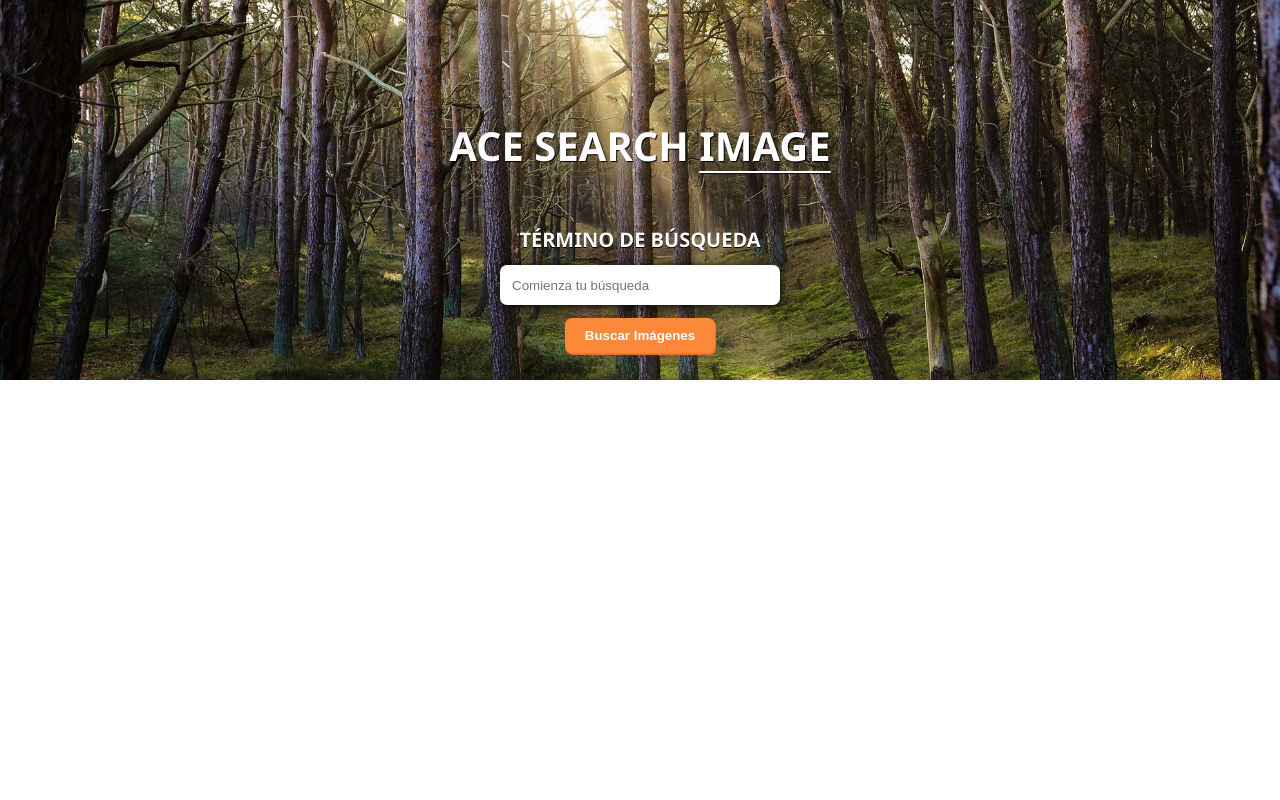
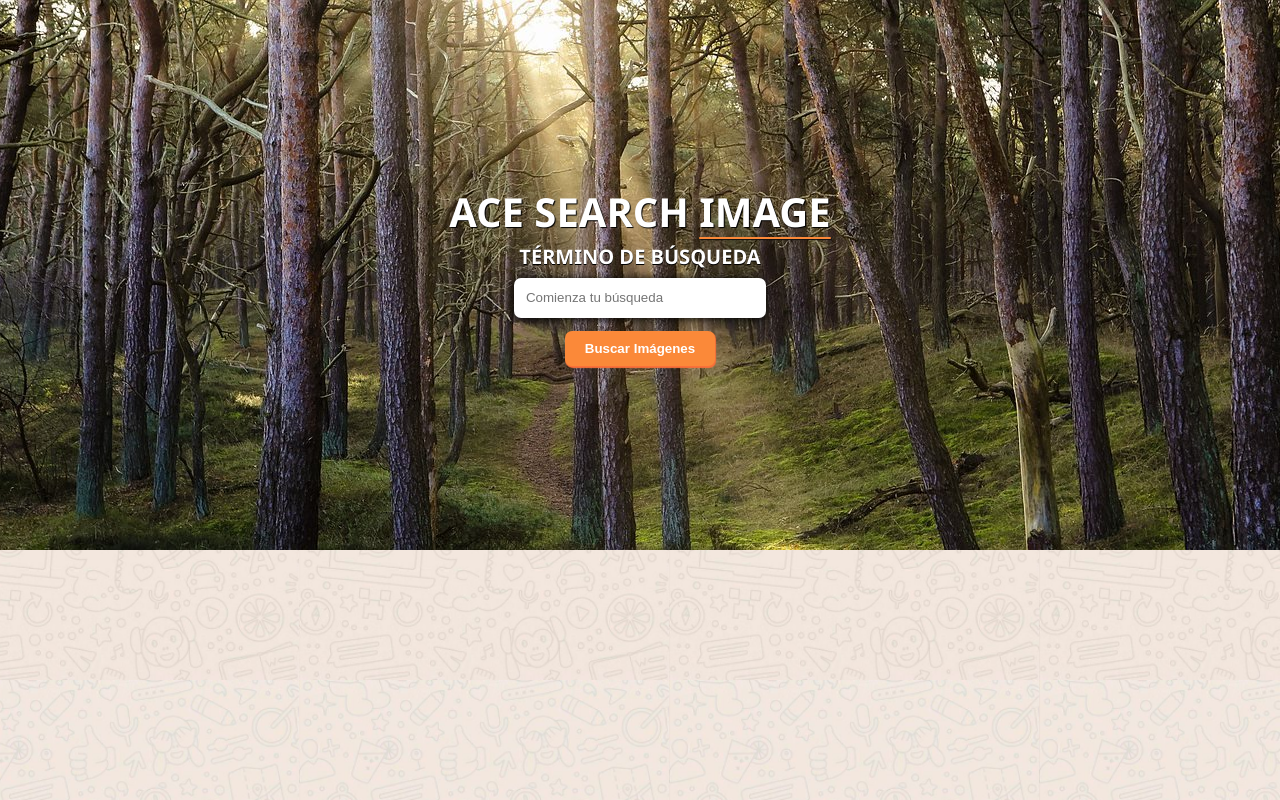
Before and after one commit to chendito/asi, a plain HTML site: page index.html in a window 1280 px wide. Drawn offline with Linux system fonts and the light colour scheme.

Commit message:
Fixed Styles

```diff
--- a/css/style.css
+++ b/css/style.css
@@ -8,9 +8,10 @@ html {
   font-family: 'Segoe UI', Tahoma, Geneva, Verdana, sans-serif;
 }
 body {
-  background: url(../img/background.jpg) no-repeat;
+  background: url(../img/chendoback.png) no-repeat;
   background-size: cover;
-  max-height: 380px;
+  background-position: center center;
+  background-attachment: fixed;
 }
 h1 {
   text-align: center;
@@ -20,12 +21,30 @@ h1 {
   user-select: none;
   text-transform: uppercase;
 }
+.asi_all img {
+  width: 100%;
+  height: 550px;
+}
+.container_all {
+  position: absolute;
+  display: flex;
+  flex-direction: column;
+  align-self: center;
+  justify-self: center;
+
+}
 .asi_all {
   display: grid;
   grid-template-rows: repeat(4, 1fr);
+  height: 550px;
+  width: 100%;
+  position: relative;
 }
 .asi_all h1 {
   grid-row: 2;
+}
+h1.asi_title {
+  margin-bottom: 1rem;
 }
 .asi_all span {
   color: #fff;
@@ -34,7 +53,7 @@ h1 {
 .asi_all span::before {
   content: '';
   position: absolute;
-  border-bottom: .2rem solid #fff;
+  border-bottom: .2rem solid #fb8939;
   box-shadow: .1rem .1rem .1rem #111;
   border-radius: 7rem;
   width: 100%;
@@ -49,9 +68,9 @@ h1 {
 }
 small p {
   position: absolute;
-  font-size: 1.2rem;
+  font-size: 2rem;
   color: #fff;
-  top: -4rem;
+  top: 15rem;
   right: 0;
   left: 0;
 }
@@ -68,9 +87,11 @@ small p {
   text-shadow: .01rem .1rem .01rem #000;
   font-weight: 700;
   text-transform: uppercase;
+  margin-top: 1rem;
 }
 .asi_input_search {
   width: 28rem;
+  max-width: 90%;
   height: 4rem;
   padding: 1.2rem;
   border: none;
@@ -103,7 +124,7 @@ small p {
   max-width: 95%;
   margin: 0 auto;
   overflow: hidden;
-  margin-top: -7rem;
+  margin-top: 2rem;
 }
 .asi_container_images {
   background-color: #fff;
--- a/index.html
+++ b/index.html
@@ -8,7 +8,10 @@
   <link rel="stylesheet" href="css/style.css">
 </head>
 <body>
+  <div class="container">
     <div class="asi_all">
+      <img src="./img/background.jpg" alt="Hero Background">
+      <div class="container_all">
         <h1 class="asi_title">Ace Search <span>Image</span></h1>
         <form id="formulario" autocomplete="off">
           <small></small>
@@ -20,9 +23,11 @@
           </div>
         </form>
       </div>
+    </div>
 
     <div id="results" class="asi_container"></div> <!-- Container -->
     <div id="pages" class="asi_pages"></div> <!-- enum pages -->
+  </div>
 
   <script src="js/asi.js"></script>
 </body>
--- a/js/asi.js
+++ b/js/asi.js
@@ -17,7 +17,7 @@ function validateForm(e) {
   const termSearch = document.querySelector('#termino').value;
 
   if(termSearch === '') {
-    showMessage('Agrega un término de búsqueda');
+    showMessage('Agregue un término de búsqueda');
     return;
   } else {
     searchAPI();
```
Also changed, not shown: img/chendoback.png (added). Lines whose indentation alone changed are shown as unchanged.
